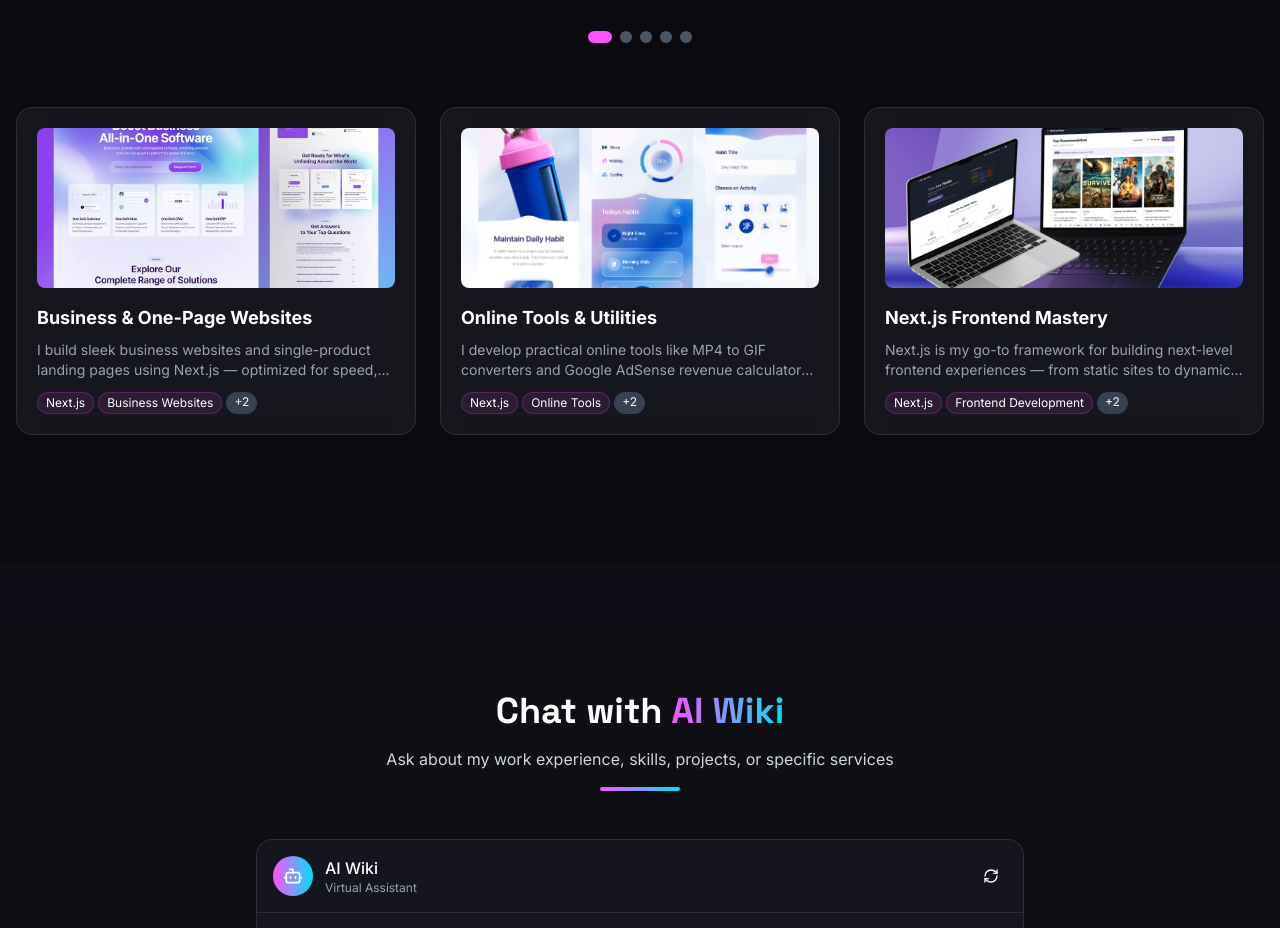
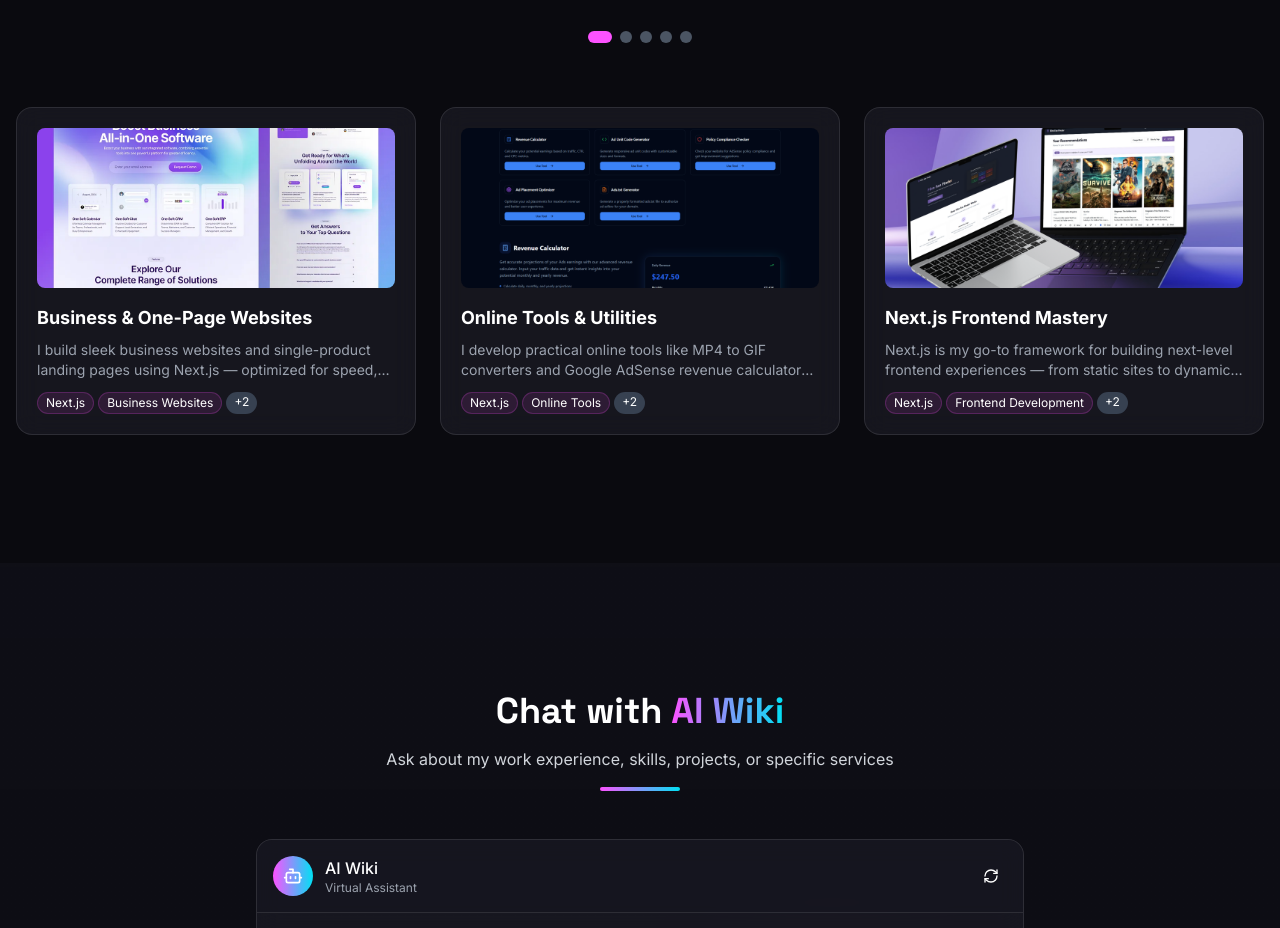
Before and after one commit to adamsmith19899/portfolio-project, a Next.js app: page / in a window 1280 px wide. Shown: the part 3807-4735 px from the top of the page. Built offline with nearby package versions, Linux system fonts and the light colour scheme.

Commit message:
Update projects-section.tsx

```diff
--- a/components/projects-section.tsx
+++ b/components/projects-section.tsx
@@ -42,12 +42,12 @@ const projects = [
     longDescription:
       "These utility websites solve real-world problems with clean interfaces and instant results. Built using Next.js for server-side rendering and optimal performance, tools like video converters and ad revenue calculators are designed for speed and reliability.",
     tags: ["Next.js", "Online Tools", "MP4 to GIF", "AdSense Calculator"],
-    image: "/images/projects/habit-tracker.png",
+    image: "/images/Adsense-revenue-calculator.png",
     links: {
-      demo: "#",
+      demo: "https://informi.online/",
       github: "#",
     },
-    features: ["Habit Tracking", "Progress Analytics", "Goal Setting", "Visual Reports"],
+    features: ["Revenue Calculator", "Ad Unit Generator", "Policy Checker", "Placement Optimizer"],
     color: "from-blue-500/20 to-cyan-500/20",
   },
   {
```
